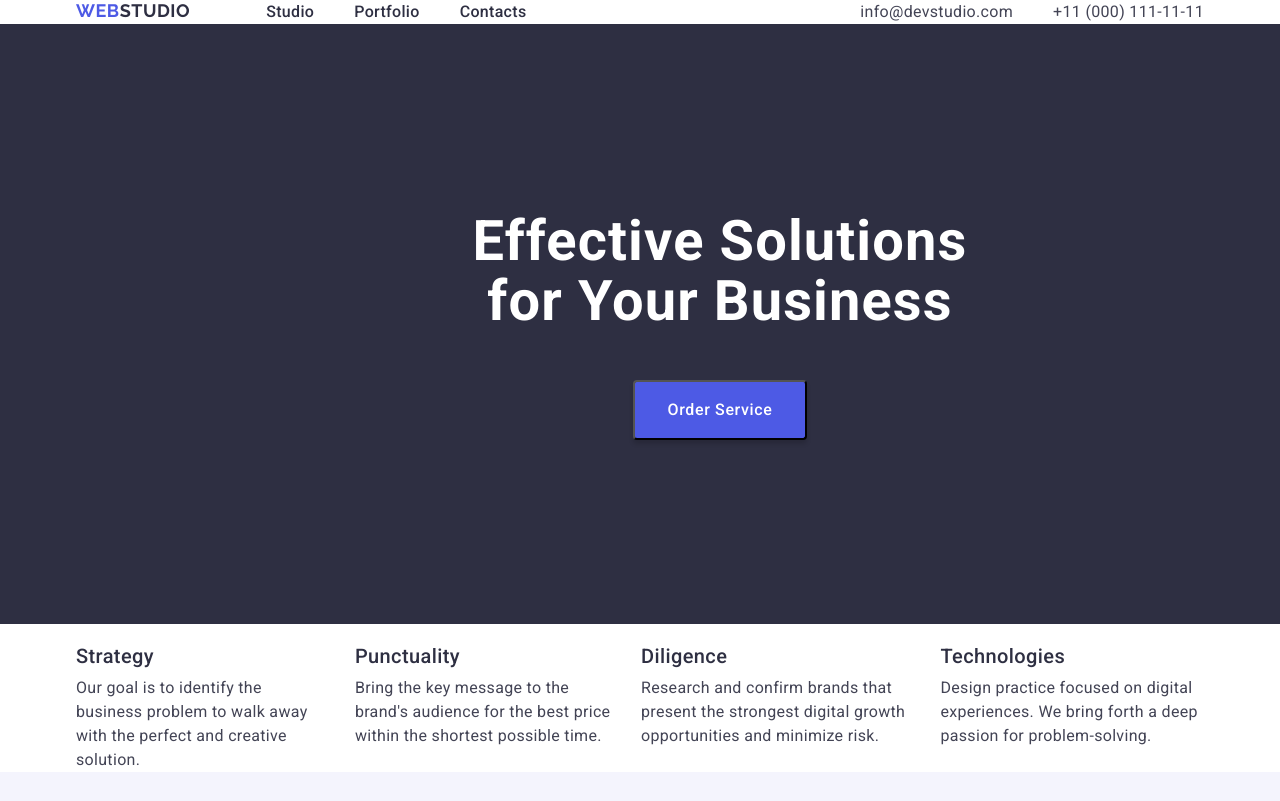
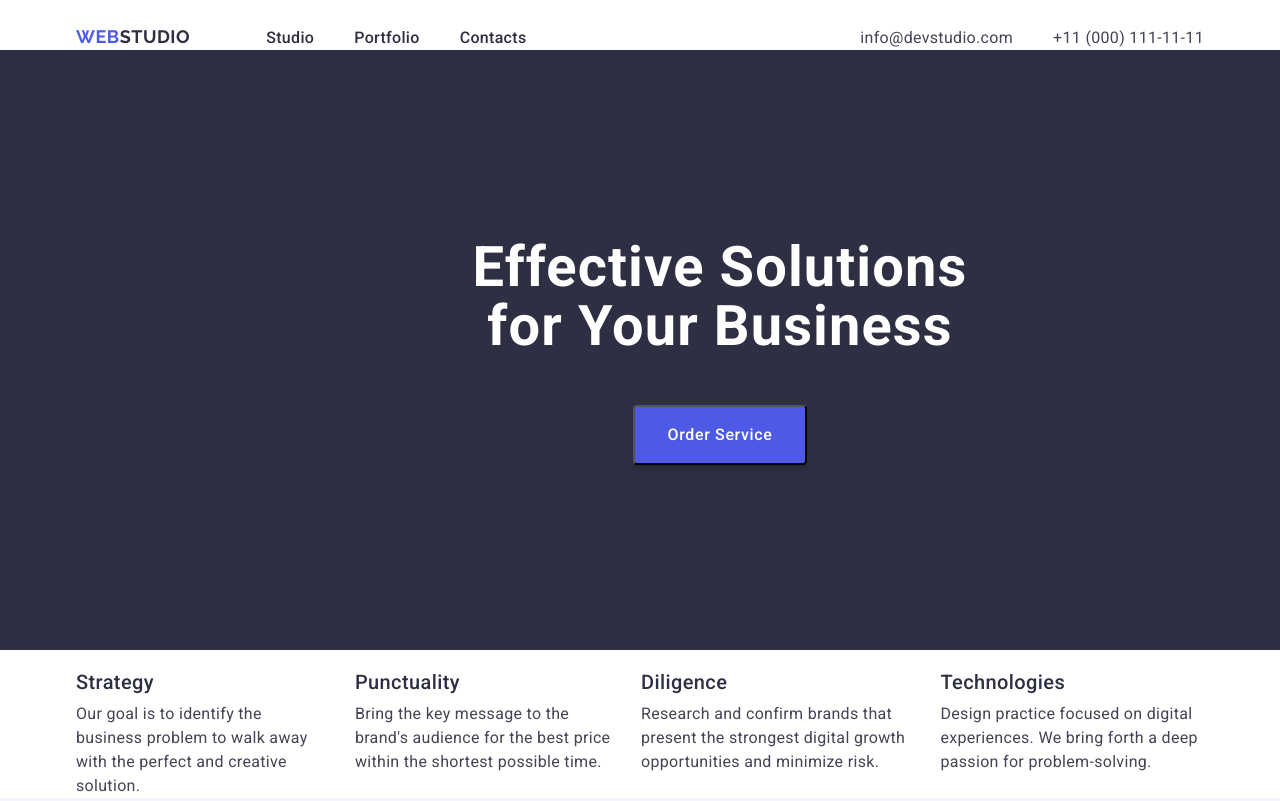
Before and after one commit to NazarHook/goit0markup-hw-03, a plain HTML site: page index.html in a window 1280 px wide. Shown: the top 801 px of the page. Drawn offline with nearby package versions, Linux system fonts and the light colour scheme.

Commit message:
eddited header padding

```diff
--- a/css/styles.css
+++ b/css/styles.css
@@ -50,6 +50,9 @@ line-height: 1.17;
 letter-spacing: 0.54px;
 text-transform: uppercase;
 color: #4D5AE5;
+}
+.page-header{
+    padding-top: 25.5px;
 }
 .footer-logo-part{
 font-family: "Raleway", sans-serif;
--- a/index.html
+++ b/index.html
@@ -12,7 +12,7 @@
 </head>
 <body>
     <!-- Page Header -->
-   <header>
+   <header class="page-header">
     <div class="container header-nav">
     <nav class="page-nav">
         <a class="logo link" href="./index.html">Web<span>Studio</span></a>
```
